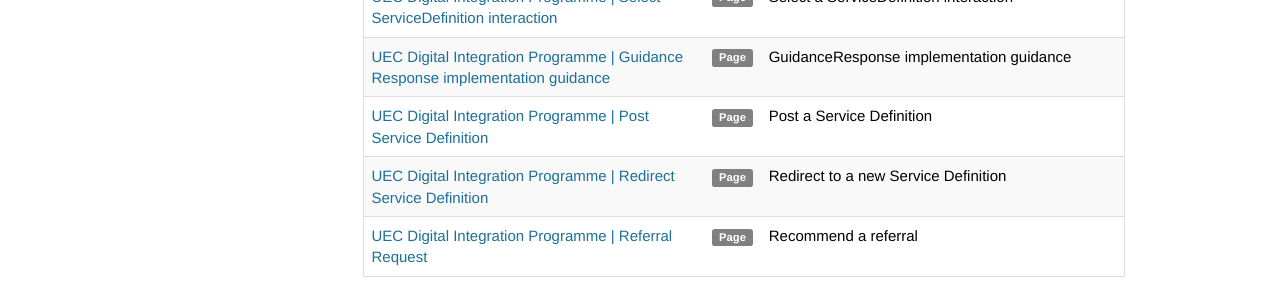
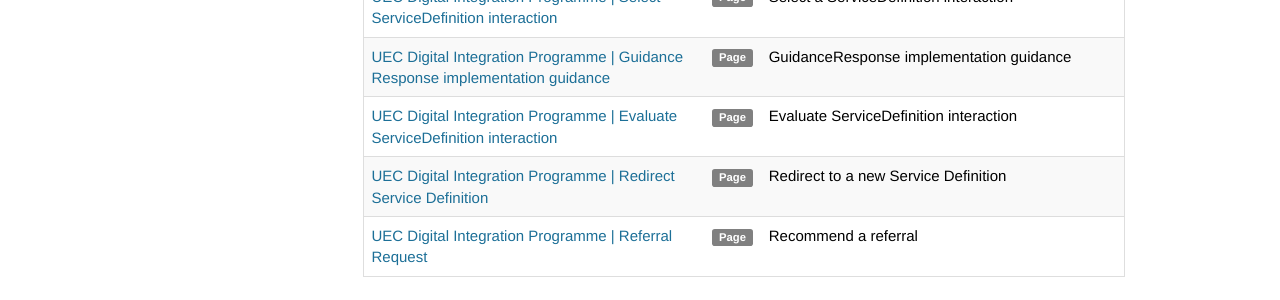
Before and after one commit to nhsconnect/FHIR-CDS, a Jekyll site: the page built from pages/tags/tag_fhir.md, in a window 1280 px wide and 1212 px high. Shown: the part 603-903 px from the top of the window. Built offline with Jekyll 4.4.1, drawn with Linux system fonts in a browser that asks for light colours; nearby versions of some CDN libraries; comment, search, counter and statistics services are not loaded; part of the change alters nothing that is shown.

Commit message:
Updated after review

```diff
--- a/pages/explore/api_post_service_definition.md
+++ b/pages/explore/api_post_service_definition.md
@@ -1,10 +1,10 @@
 ---
-title: UEC Digital Integration Programme | Post Service Definition
+title: UEC Digital Integration Programme | Evaluate ServiceDefinition interaction
 keywords: servicedefinition, rest,
 tags: [rest,fhir,api]
 sidebar: ctp_rest_sidebar
 permalink: api_post_service_definition.html
-summary: Post a Service Definition
+summary: Evaluate ServiceDefinition interaction
 ---
 
 {% include custom/search.warnbanner.html %}
@@ -12,9 +12,14 @@ summary: Post a Service Definition
 {% include custom/fhir.referencemin.html resource="" userlink="" page="" fhirname="Service Definition" fhirlink="[Service Definition](http://hl7.org/fhir/stu3/servicedefinition.html)" content="User Stories" userlink="" %}
 
 
-## Post ServiceDefinition Interaction ##
-This is an operation performed by the Encounter Management System (EMS).
-It is an evaluate operation to request clinical decision support guidance from a selected Clinical Decision Support System (CDSS).
+## Evaluate ServiceDefinition Interaction ##
+This is a [FHIR operation](https://www.hl7.org/fhir/stu3/operations.html) performed by the Encounter Management System (EMS).
+It is an [evaluate operation](http://hl7.org/fhir/servicedefinition-operations.html#evaluate) to request clinical decision support guidance from a selected Clinical Decision Support System (CDSS).
+
+### Trigger for Evaluate ServiceDefinition Interaction ###
+The `ServiceDefinition.trigger` element is of datatype <a href="https://www.hl7.org/fhir/stu3/metadatatypes.html#TriggerDefinition">TriggerDefinition</a> and this structure defines when a knowledge artifact, in this case a `ServiceDefinition`, is expected to be evaluated.
+Within the CDS implementation, the Data Event trigger type has been chosen. This means that the EMS's evaluation of a `ServiceDefinition` will be triggered in response to a data-related activity within an implementation, for example by an addition or an update of a record such as a `QuestionnaireResponse` resource.
+The triggering data of the event is described in the `trigger.eventData` element of the `ServiceDefinition` and this is populated by the CDSS.
 
 ## Request Headers ##
 The following HTTP request headers are supported for this interaction:
@@ -25,19 +30,15 @@ The following HTTP request headers are supported for this interaction:
 | `Accept`      | The `Accept` header indicates the format of the response the client is able to understand, this will be one of the following <code class="highlighter-rouge">application/fhir+json</code> or <code class="highlighter-rouge">application/fhir+xml</code>. See the RESTful API [Content types](api_general_guidance.html#content-types) section. | MAY |
 | `Authorization`      | The `Authorization` header MUST carry a <a href="https://jwt.io/introduction/">base64url encoded JSON web token</a>. | MUST |
 
-
-
-
 ## POST ServiceDefinition ##
 
-The operation is performed by an HTTP POST command as shown:
+The `$evaluate.ServiceDefinition` operation is performed by an HTTP POST command as shown:
 
 <div markdown="span" class="alert alert-success" role="alert">
 POST [base]/ServiceDefinition/[id]/$evaluate</div>
-Further information about the [$evaluate operation](http://hl7.org/fhir/servicedefinition-operations.html#evaluate) is available.
 
 ## Parameters ##
-The $evaluate operation has a number of parameters and the EMS will select appropriate IN parameters to include in the operation.
+The `$evaluate.ServiceDefinition` operation has a number of parameters and the EMS will select appropriate IN parameters to include in the operation.
 The CDSS will return a `GuidanceResponse` resource as the OUT parameter of the operation.
 
 ### IN Parameters ###
```
